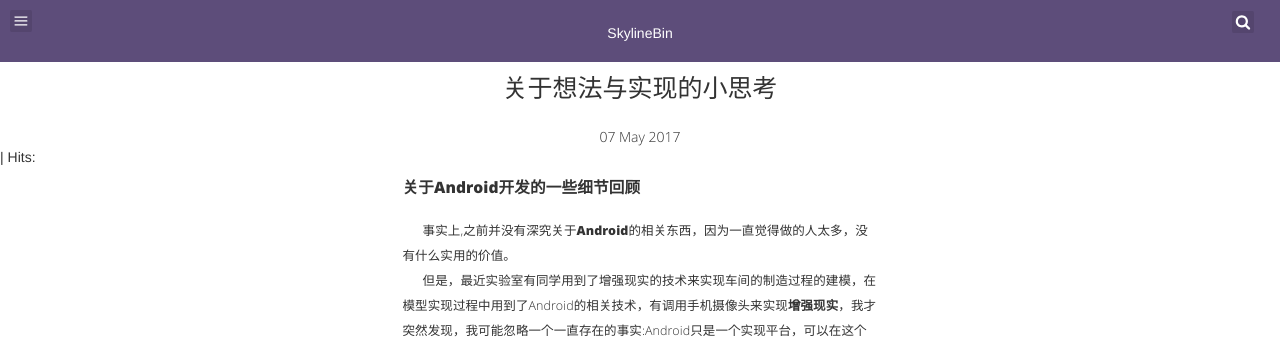
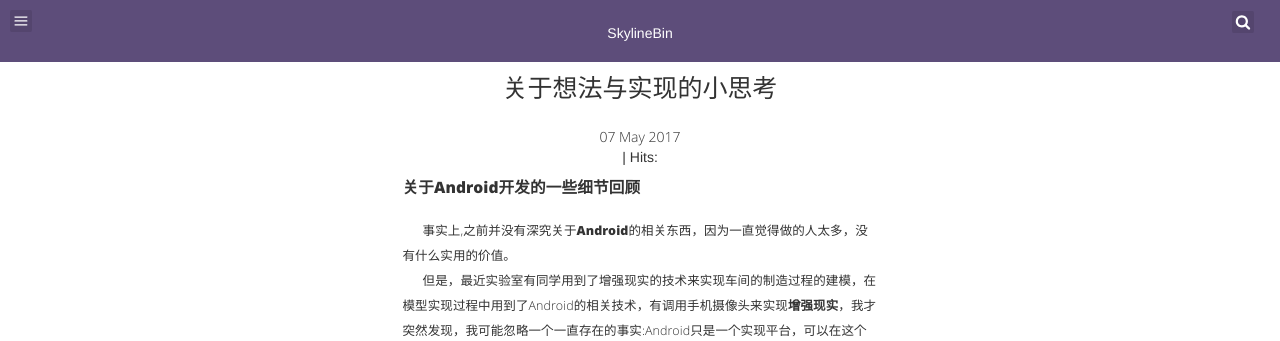
Before and after one commit to skylinebin/skylinebin.github.io, a Jekyll site: the page built from _posts/2017-05-07-SummaryThinking.md, in a window 1280 px wide. Shown: the top 341 px of the page. Built offline with Jekyll 4.4.1, drawn with Linux system fonts in a browser that asks for light colours; nearby versions of some CDN libraries; a script that is not in the unit is left out; comment, search, counter and statistics services are not loaded.

Commit message:
add div in this dom

```diff
--- a/_includes/showcounts.html
+++ b/_includes/showcounts.html
@@ -1,7 +1,10 @@
 {% if site.leancloud.enable %}
-<span id="{{ page.url }}" class="leancloud_visitors countreader" data-flag-title="{{ page.title }}">
+<div class="countreader">
+    <span id="{{ page.url }}" class="leancloud_visitors" data-flag-title="{{ page.title }}">
         <span class="post-meta-divider">|</span>
         <span class="post-meta-item-text"> Hits: </span>
         <span class="leancloud-visitors-count"></span>
     </span>
+</div>
+
 {% endif %}
```
